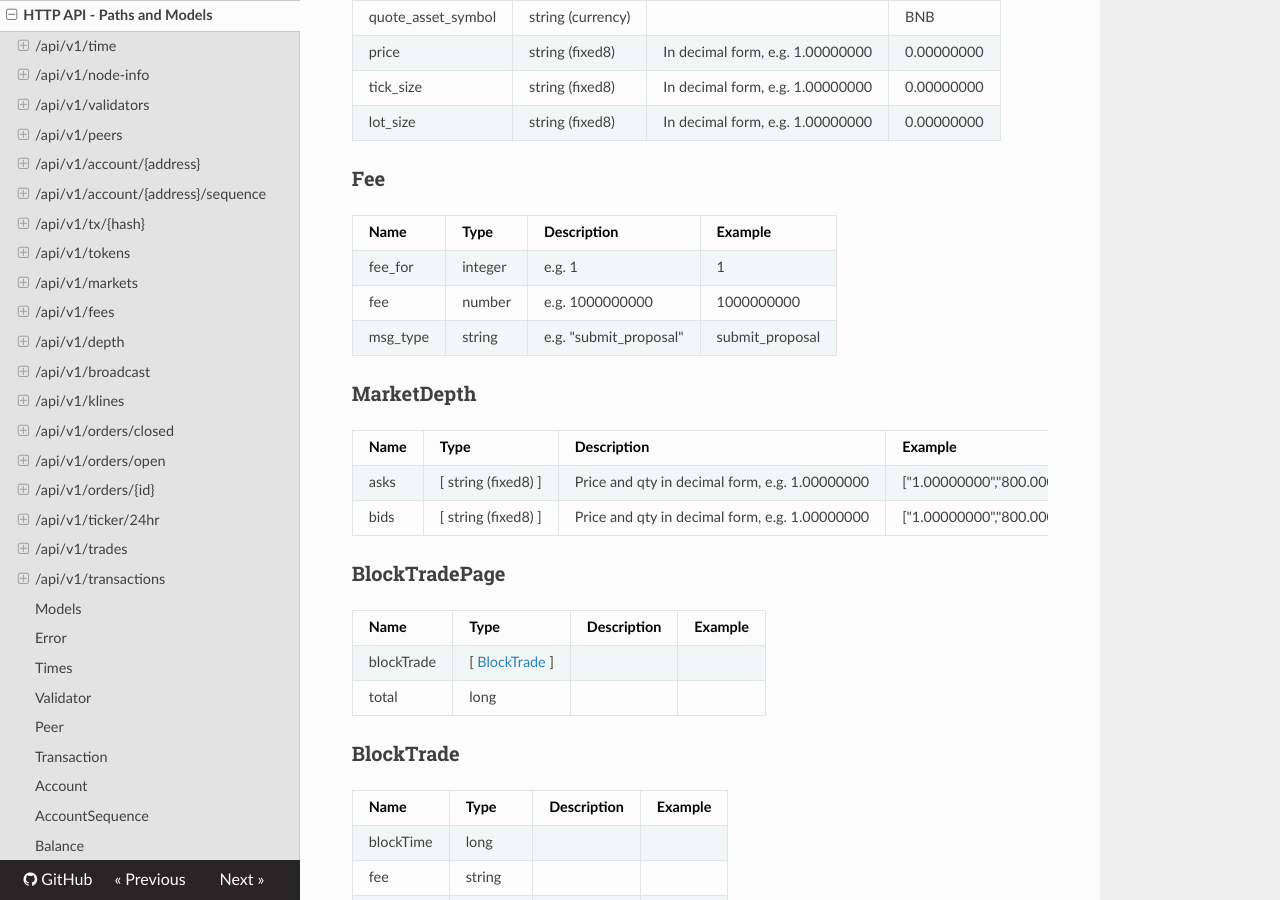
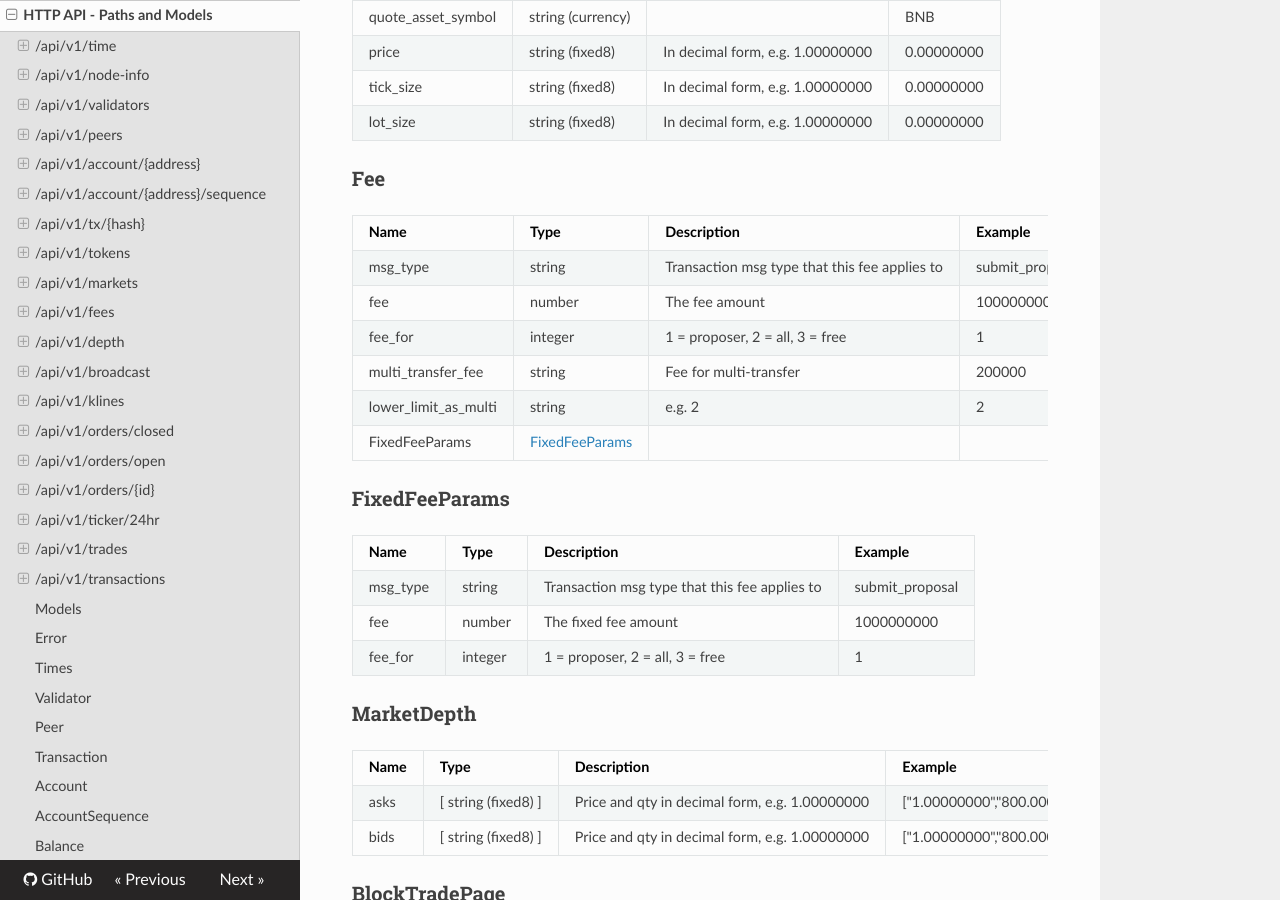
Before and after one commit to yash-sharma1/docs-site, an MkDocs documentation site: the page built from docs/api-reference/dex-api/paths.md, in a window 1280 px wide and 900 px high, scrolled down 16489 px. Built offline with MkDocs 1.6.1, drawn with Linux system fonts in a browser that asks for light colours; nearby versions of some CDN libraries.

Commit message:
http docs: improved fees docs

```diff
--- a/docs/api-reference/dex-api/paths.md
+++ b/docs/api-reference/dex-api/paths.md
@@ -614,9 +614,20 @@ The given _limit_ must be one of the allowed limits below.
 
 | Name | Type | Description | Example |
 | ---- | ---- | ----------- | ------- |
-| fee_for | integer | e.g. 1 | 1 |
-| fee | number | e.g. 1000000000 | 1000000000 |
-| msg_type | string | e.g. "submit_proposal" | submit_proposal |
+| msg_type | string | Transaction msg type that this fee applies to | submit_proposal |
+| fee | number | The fee amount | 1000000000 |
+| fee_for | integer | 1 = proposer, 2 = all, 3 = free | 1 |
+| multi_transfer_fee | string | Fee for multi-transfer | 200000 |
+| lower_limit_as_multi | string | e.g. 2 | 2 |
+| FixedFeeParams | [FixedFeeParams](#fixedfeeparams) |  |  |
+
+### FixedFeeParams
+
+| Name | Type | Description | Example |
+| ---- | ---- | ----------- | ------- |
+| msg_type | string | Transaction msg type that this fee applies to | submit_proposal |
+| fee | number | The fixed fee amount | 1000000000 |
+| fee_for | integer | 1 = proposer, 2 = all, 3 = free | 1 |
 
 ### MarketDepth
 
```
Also changed, not shown: swagger.yml (+31 -6 lines).
